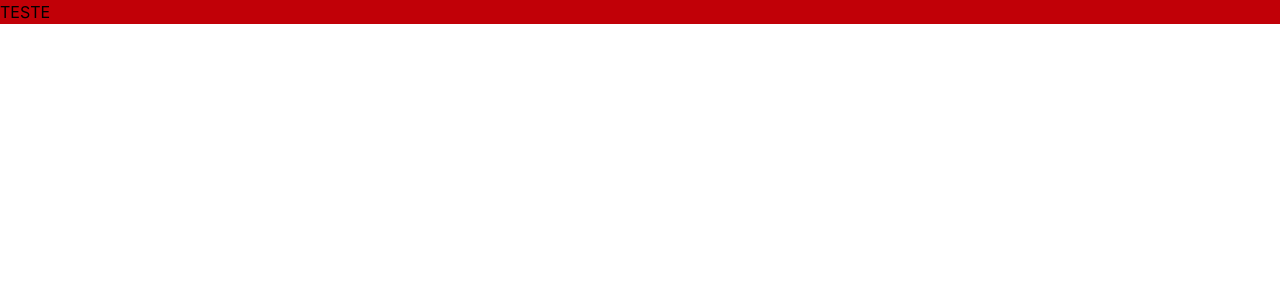
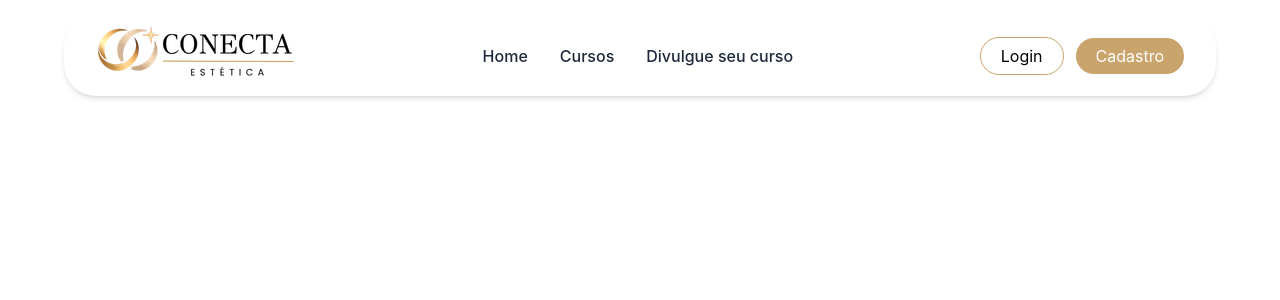
Before and after one commit to Projeto-P-I-Grupo10/conectaestetica-web-cliente, a React (Vite) app: page / in a window 1280 px wide. Shown: the top 300 px of the page. Built offline with nearby package versions, Linux system fonts and the light colour scheme.

Commit message:
feat: Adicionando component da navbar

```diff
--- a/src/App.jsx
+++ b/src/App.jsx
@@ -1,7 +1,12 @@
+import Navbar from "./assets/components/Navbar";
+import CadastroStepper from "./assets/components/CadastroStepper";
+
 function App() {
   return (
-    <div className="bg-red-700">TESTE</div>
+    <>
+      <Navbar></Navbar>
+    </>
   );
 }
 
-export default App
+export default App;
--- /dev/null
+++ b/src/assets/components/Navbar.jsx
@@ -0,0 +1,94 @@
+import { useState } from "react";
+import { Menu, X } from "lucide-react";
+import logo from "../img/Logo-horizontal-preta.png";
+
+export default function Navbar() {
+  const [menuOpen, setMenuOpen] = useState(false);
+
+  return (
+    <>
+      {/* NAVBAR */}
+      <div className="absolute top-0 left-0 w-full flex justify-center z-50 mt-4">
+        <nav className="w-full max-w-6xl max-h-20 bg-[#ffffff] flex items-center justify-between px-6 md:px-8 py-3 rounded-4xl shadow-md">
+          {/* Logo */}
+          <img src={logo} alt="Logo Conecta Estética" className="" />
+
+          {/* Links (desktop) */}
+          <ul className="hidden md:flex items-center gap-8 text-gray-800 font-medium">
+            <li className="cursor-pointer hover:text-black transition">Home</li>
+            <li className="cursor-pointer hover:text-black transition">
+              Cursos
+            </li>
+            <li className="cursor-pointer hover:text-black transition">
+              Divulgue seu curso
+            </li>
+          </ul>
+
+          {/* Botões (desktop) */}
+          <div className="hidden md:flex items-center gap-3">
+            <button className="cursor-pointer px-5 py-1.5 border border-[#c9a46c] rounded-full hover:bg-gray-100 transition">
+              Login
+            </button>
+
+            <button className="cursor-pointer px-5 py-1.5 bg-[#c9a46c] text-white rounded-full hover:opacity-90 transition">
+              Cadastro
+            </button>
+          </div>
+
+          {/* Botão Mobile */}
+          <button className="md:hidden" onClick={() => setMenuOpen(!menuOpen)}>
+            {menuOpen ? <X size={28} /> : <Menu size={28} />}
+          </button>
+        </nav>
+      </div>
+
+      {/* MENU MOBILE */}
+      <div
+        className={`absolute top-24 left-0 flex justify-center w-full transition-all duration-300 z-50 ${
+          menuOpen
+            ? "opacity-100 translate-y-0"
+            : "opacity-0 -translate-y-5 pointer-events-none"
+        }`}
+      >
+        <div className="mt-4 w-[95%] max-w-6xl bg-[#d9d9d9] rounded-2xl p-5 flex flex-col gap-4 md:hidden shadow-md">
+          <span
+            className="cursor-pointer hover:text-black transition"
+            onClick={() => setMenuOpen(false)}
+          >
+            Home
+          </span>
+
+          <span
+            className="cursor-pointer hover:text-black transition"
+            onClick={() => setMenuOpen(false)}
+          >
+            Cursos
+          </span>
+
+          <span
+            className="cursor-pointer hover:text-black transition"
+            onClick={() => setMenuOpen(false)}
+          >
+            Divulgue seu curso
+          </span>
+
+          <hr />
+
+          <button
+            onClick={() => setMenuOpen(false)}
+            className="border border-[#c9a46c] rounded-full py-2 hover:bg-gray-100 transition"
+          >
+            Login
+          </button>
+
+          <button
+            onClick={() => setMenuOpen(false)}
+            className="bg-[#c9a46c] text-white rounded-full py-2 hover:opacity-90 transition"
+          >
+            Cadastro
+          </button>
+        </div>
+      </div>
+    </>
+  );
+}
```
Also changed, not shown: src/assets/img/Logo-horizontal-preta.png (added).
